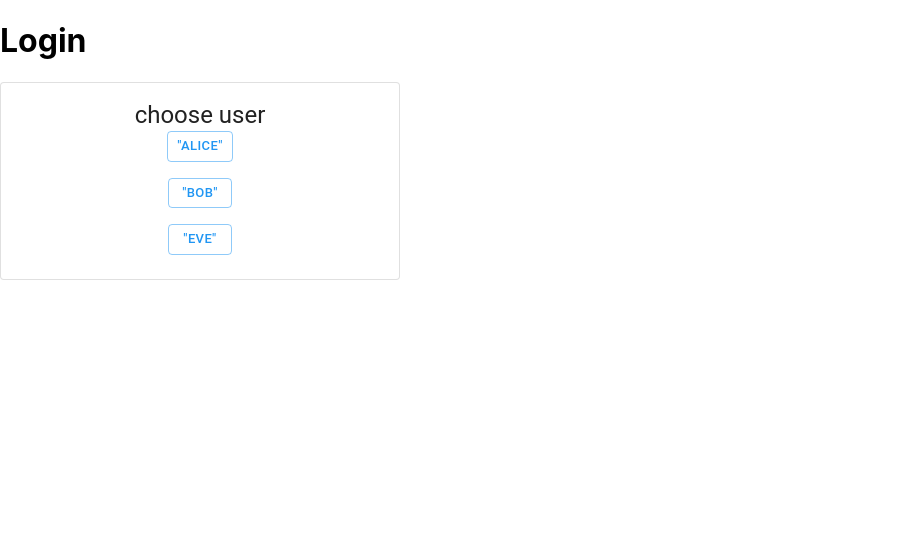
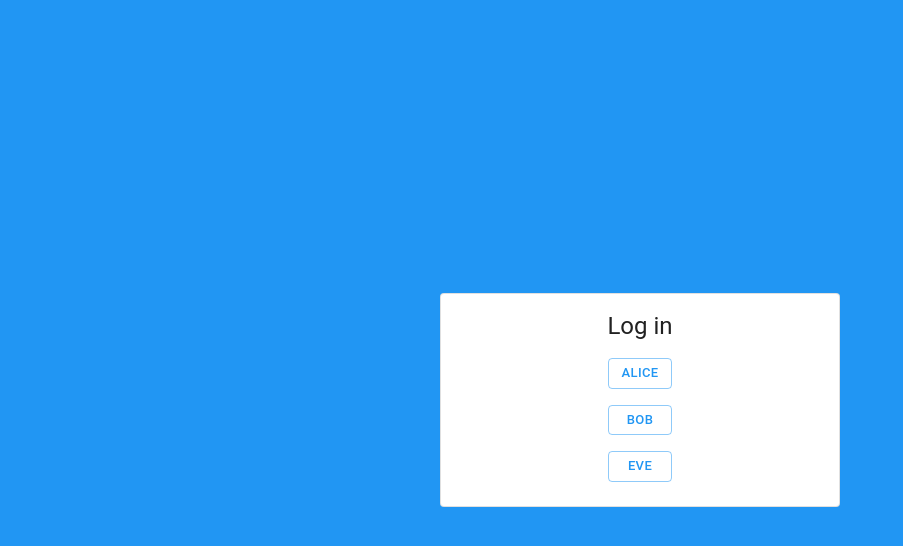
Before and after one commit to Setom29/task-mover, a React (Create React App) app: page / in a window 1280 px wide. Shown: the top 546 px of the page, without its empty margins (0-903 px from the left). Built offline with nearby package versions, Linux system fonts and the light colour scheme.

Commit message:
fix: Login, Users components styles

```diff
--- a/src/components/Login.js
+++ b/src/components/Login.js
@@ -1,20 +1,25 @@
-import React from 'react'
-import { observer, inject } from 'mobx-react'
-import { Link } from 'react-router-dom'
-import Users from './Users';
+import React from "react";
+import { observer, inject } from "mobx-react";
+import { Link } from "react-router-dom";
+import Users from "./Users";
+import { Box } from "@mui/material";
 
-const Login = inject("usersTable")(observer((props) => {
-  // props.users.....
-  const changeCurrentUser = function(e) {
-    props.usersTable.changeCurrentItemId(Number(e.target.value))
-  }
-
-  return (
-    <div>
-      <h1>Login</h1>
-      <Users/>
-    </div>
-  )
-}))
+const Login = inject("usersTable")(
+  observer((props) => {
+    return (
+      <Box
+        bgcolor="primary.main"
+        sx={{
+          display: "flex",
+          justifyContent: "center",
+          height: "100vh",
+          alignItems: "center",
+        }}
+      >
+        <Users />
+      </Box>
+    );
+  })
+);
 
 export default Login;
--- a/src/components/Users.js
+++ b/src/components/Users.js
@@ -1,44 +1,56 @@
-import React from 'react'
-import { Link } from 'react-router-dom'
-import { observer, inject } from 'mobx-react'
-import Card from '@mui/material/Card';
-import CardContent from '@mui/material/CardContent';
-import Typography from '@mui/material/Typography';
-import Button from '@mui/material/Button';
-import CardActions from '@mui/material/CardActions';
-import Divider from '@mui/material/Divider';
-import { Stack } from '@mui/system';
+import React from "react";
+import { Link } from "react-router-dom";
+import { observer, inject } from "mobx-react";
+import Card from "@mui/material/Card";
+import CardContent from "@mui/material/CardContent";
+import Typography from "@mui/material/Typography";
+import Button from "@mui/material/Button";
+import CardActions from "@mui/material/CardActions";
+import Divider from "@mui/material/Divider";
+import { Stack } from "@mui/system";
 
-const Users = inject("usersTable")(observer((props) => {
-  // props.users.....
-  const changeCurrentUser = function(e) {
-      console.log(e.target.value)
-    props.usersTable.changeCurrentItemId(Number(e.target.value))
-  }
-  let users = [...props.usersTable.data]
+const Users = inject("usersTable")(
+  observer((props) => {
+    const changeCurrentUser = function (e) {
+      console.log(e.target.value);
+      props.usersTable.changeCurrentItemId(Number(e.target.value));
+    };
+    let users = [...props.usersTable.data];
     return (
-
-    <Card variant="outlined" sx={{ width: 400 }} >
-      <CardContent >
-        <Typography sx={{ textAlign: 'center' }} variant="h5" component="div">
-          choose user
-        </Typography>
+      <Card variant="outlined" sx={{ width: 400 }}>
+        <CardContent>
           <Stack
             spacing={2}
             direction="column"
             justifyContent="center"
-        alignItems="center">
+            alignItems="center"
+          >
+            <Typography
+              sx={{ textAlign: "center" }}
+              variant="h5"
+              component="div"
+              color="shades.dark"
+            >
+              Log in
+            </Typography>
             {users.map((user) => {
-            return <Link to='/workspace'>
-                    <Button onClick={changeCurrentUser} value={user.id} variant="outlined" size="small">
-                        {JSON.stringify(user.name)}
+              return (
+                <Link to="/workspace">
+                  <Button
+                    onClick={changeCurrentUser}
+                    value={user.id}
+                    variant="outlined"
+                    size="small"
+                  >
+                    {user.name}
                   </Button>
                 </Link>
+              );
             })}
           </Stack>
         </CardContent>
       </Card>
-  )
+    );
   })
-)
+);
 export default Users;
--- a/src/themes/index.js
+++ b/src/themes/index.js
@@ -1,35 +1,21 @@
 import { blue, grey } from "@mui/material/colors";
 import createTheme from "@mui/material/styles/createTheme";
-
 
 const theme = createTheme({
   palette: {
     primary: {
-        main: blue[500],
-        light: blue[800],
-        dark: blue[400],
-        contrastText: "rgba(0, 0, 0, 0.54)",
+      main: blue[500],
+      light: blue[800],
+      dark: blue[400],
+      contrastText: "rgba(0, 0, 0, 0.54)",
     },
     secondary: {
       main: grey[700],
       light: grey[800],
       dark: grey[400],
       contrastText: "rgba(0, 0, 0, 0.54)",
-  },
-  components: {
-    Cards: {
-      styleOverrides: {
-        root: ({ ownerState }) => ({
-          ...(ownerState.variant === 'contained' &&
-            ownerState.color === 'primary' && {
-              backgroundColor: '#202020',
-              color: '#fff',
-            }),
-        }),
-      },
     },
-  },
   },
 });
 
-export default theme
+export default theme;
```
Lines whose indentation alone changed are shown as unchanged.
